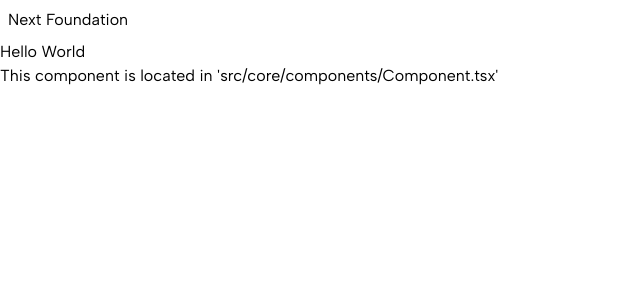
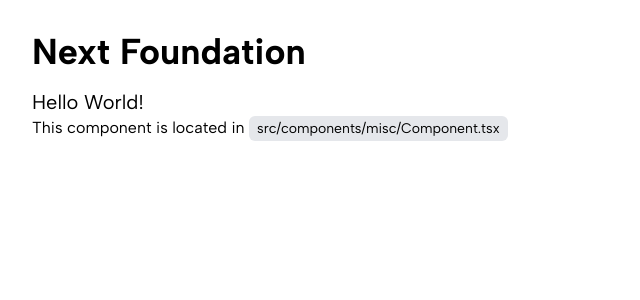
Before and after one commit to pixel-perfect-agency/next-foundation, a Next.js app: page / in a window 1280 px wide. Shown: the top 300 px of the page, without its empty margins (0-640 px from the left). Built offline with nearby package versions, Linux system fonts and the light colour scheme.

Commit message:
fix: update content

```diff
--- a/src/app/page.tsx
+++ b/src/app/page.tsx
@@ -2,10 +2,10 @@ import Component from '~components/misc/component';
 
 const Page = () => {
     return (
-        <>
-            <h1 className="m-2">Next Foundation</h1>
+        <div className="m-8">
+            <h1 className="text-4xl font-bold">Next Foundation</h1>
             <Component />
-        </>
+        </div>
     );
 };
 
--- a/src/components/misc/component.tsx
+++ b/src/components/misc/component.tsx
@@ -1,8 +1,13 @@
 const Component = () => {
     return (
-        <div className="m-x-2">
-            <h2>Hello World</h2>
-            <p>This component is located in &apos;src/core/components/Component.tsx&apos;</p>
+        <div className="my-4">
+            <h2 className="text-xl">Hello World!</h2>
+            <p>
+                This component is located in{' '}
+                <span className="bg-gray-200 px-2 py-1 text-sm rounded-md">
+                    src/components/misc/Component.tsx
+                </span>
+            </p>
         </div>
     );
 };
```
